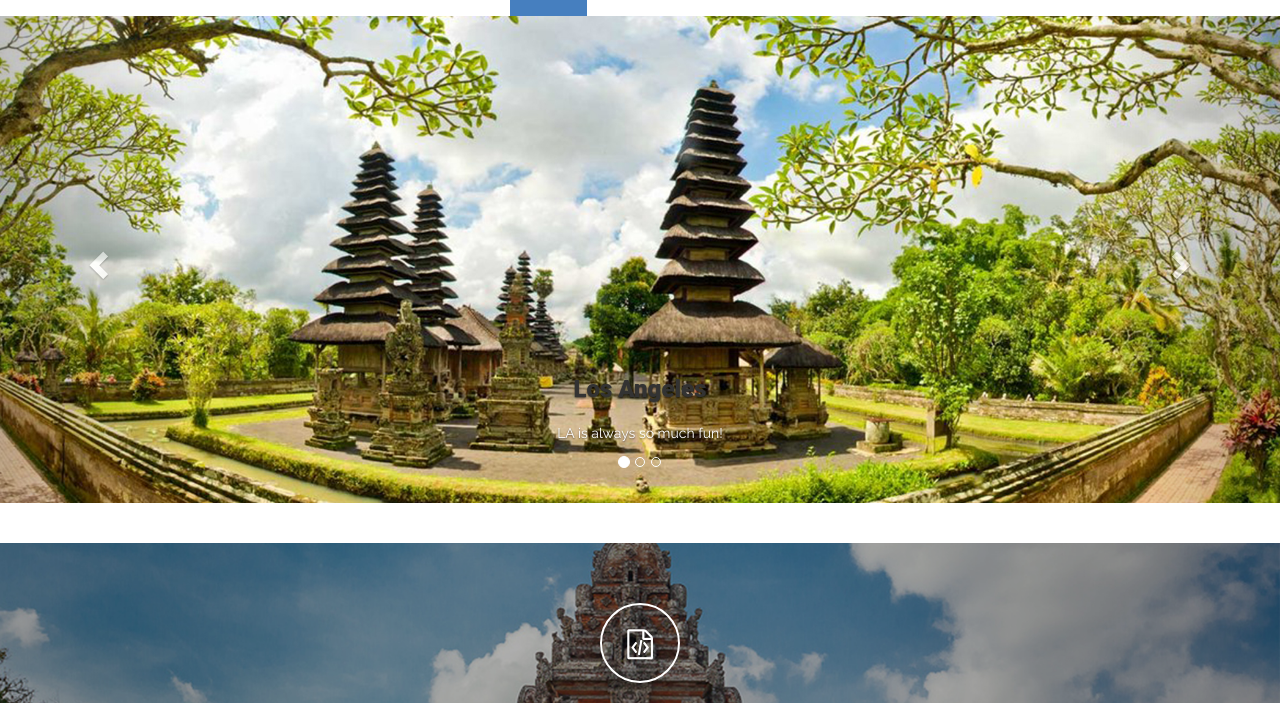
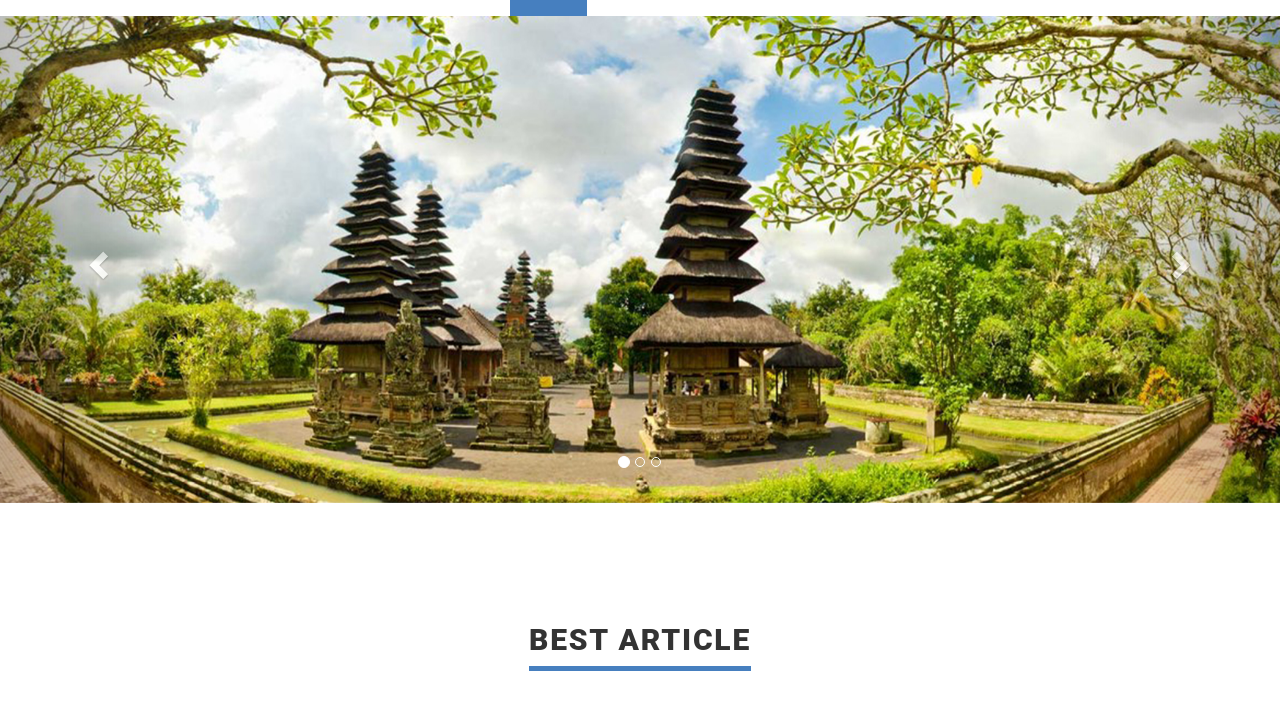
Before and after one commit to pandeptwidyaop/imk, a Laravel app: page / in a window 1280 px wide. Shown: the part 51-754 px from the top of the page. Run offline with Laravel 8, Linux system fonts and the light colour scheme; some libraries are stand-ins or nearby versions.

Commit message:
Adding some CSS

```diff
--- a/public/frontend/css/custom.css
+++ b/public/frontend/css/custom.css
@@ -24,3 +24,25 @@ body {
   background-attachment: fixed;
   background-size: cover;
 }
+
+.tl-overlay {
+  color:#467fbf;
+  position:absolute;
+  z-index:12;
+  top:50%;
+  left:0;
+  width:100%;
+  text-align:center;
+}
+
+.background-spiral {
+  background: url('../images/pattern.jpg') center center repeat;
+  border-top: solid 1px #999999;
+  border-bottom: solid 1px #999999;
+}
+
+.background-batik {
+  background: url('../images/batik.jpg') center center repeat;
+  border-top: solid 1px #999999;
+  border-bottom: solid 1px #999999;
+}
--- a/resources/views/frontend/home/index.blade.php
+++ b/resources/views/frontend/home/index.blade.php
@@ -2,6 +2,7 @@
 
 @section('content')
     @include('frontend.home.slider')
+    @include('frontend.home.post')
 
     <section class="bar background-image-fixed-3 no-mb color-white text-center">
         <div class="dark-mask"></div>
@@ -20,7 +21,6 @@
         </div>
     </section>
 
-    @include('frontend.home.post')
 
     @include('frontend.home.review')
 
--- a/resources/views/frontend/home/post.blade.php
+++ b/resources/views/frontend/home/post.blade.php
@@ -3,12 +3,12 @@
 
         <div class="col-md-12">
             <div class="heading text-center">
-                <h2>From our blog</h2>
+                <h2>BEST ARTICLE</h2>
             </div>
 
-            <p class="lead">Pellentesque habitant morbi tristique senectus et netus et malesuada fames ac turpis egestas. Vestibulum tortor quam, feugiat vitae, ultricies eget, tempor sit amet, ante. Donec eu libero sit amet quam egestas semper. Aenean ultricies
+            {{-- <p class="lead">Pellentesque habitant morbi tristique senectus et netus et malesuada fames ac turpis egestas. Vestibulum tortor quam, feugiat vitae, ultricies eget, tempor sit amet, ante. Donec eu libero sit amet quam egestas semper. Aenean ultricies
                 mi vitae est. Mauris placerat eleifend leo. <span class="accent">Check our blog!</span>
-            </p>
+            </p> --}}
             <div class="row">
                 <div class="col-md-3 col-sm-6">
                     <div class="box-image-text blog">
--- a/resources/views/frontend/home/review.blade.php
+++ b/resources/views/frontend/home/review.blade.php
@@ -1,4 +1,4 @@
-<section class="bar background-pentagon no-mb">
+<section class="bar background-batik no-mb">
     <div class="container">
         <div class="row">
             <div class="col-md-12">
--- a/resources/views/frontend/home/slider.blade.php
+++ b/resources/views/frontend/home/slider.blade.php
@@ -1,4 +1,7 @@
 <section>
+    <div class="tl-overlay">
+
+    </div>
     <div id="myCarousel" class="carousel slide" data-ride="carousel">
         <ol class="carousel-indicators">
             <li data-target="#myCarousel" data-slide-to="0" class="active"></li>
@@ -10,26 +13,18 @@
 
           <div class="item active">
             <img src="{{asset("frontend/images/slide5.jpg")}}" alt="Los Angeles" style="width:100%;">
-            <div class="carousel-caption">
+            {{-- <div class="carousel-caption">
               <h3>Los Angeles</h3>
               <p>LA is always so much fun!</p>
-            </div>
+            </div> --}}
           </div>
 
           <div class="item">
             <img src="{{asset("frontend/images/slide2.jpg")}}" alt="Chicago" style="width:100%;">
-            <div class="carousel-caption">
-              <h3>Chicago</h3>
-              <p>Thank you, Chicago!</p>
-            </div>
           </div>
 
           <div class="item">
             <img src="{{asset("frontend/images/slide4.jpg")}}" alt="New York" style="width:100%;">
-            <div class="carousel-caption">
-              <h3>New York</h3>
-              <p>We love the Big Apple!</p>
-            </div>
           </div>
 
     </div>
@@ -43,29 +38,4 @@
           <span class="sr-only">Next</span>
         </a>
   </div>
-    {{-- <div class="home-carousel">
-
-        <div class="dark-mask"></div>
-
-        <div class="container">
-            <div class="homepage owl-carousel">
-                <div class="item">
-                    <div class="row">
-                        <div class="col-sm-5 right">
-                            <p>
-                                <img src="{{asset('frontend/img/logo.png')}}" alt="">
-                            </p>
-                            <h1>Multipurpose responsive theme</h1>
-                            <p>Business. Corporate. Agency.
-                                <br />Portfolio. Blog. E-commerce.</p>
-                        </div>
-                        <div class="col-sm-7">
-                            <img class="img-responsive" src="{{asset('frontend/images/wonderful.png')}}" alt="">
-                        </div>
-                    </div>
-                </div>
-            </div>
-        </div>
-
-    </div> --}}
 </section>
--- a/resources/views/frontend/home/sponsor.blade.php
+++ b/resources/views/frontend/home/sponsor.blade.php
@@ -3,7 +3,7 @@
         <div class="row">
             <div class="col-md-12">
                 <div class="heading text-center">
-                    <h2>Our clients</h2>
+                    <h2>Supported by :</h2>
                 </div>
 
                 <ul class="owl-carousel customers">
--- a/resources/views/frontend/layouts/header.blade.php
+++ b/resources/views/frontend/layouts/header.blade.php
@@ -28,7 +28,7 @@
                                 <a href="javascript:void(0)" class="dropdown-toggle" data-toggle="dropdown">Special Package <i class="caret"></i></b></a>
                                 <ul class="dropdown-menu">
                                     <li><a href="{{url('/special-package/prewedding')}}">Prewedding</a></li>
-                                    <li><a href="{{url('/special-package/galadinner')}}">Galadinner</a></li>
+                                    <li><a href="{{url('/special-package/galadinner')}}">Dinner</a></li>
                                 </ul>
                             </li>
                             <li class="dropdown">
```
Also changed, not shown: public/frontend/images/batik.jpg (added), public/frontend/images/pattern.jpg (added).
